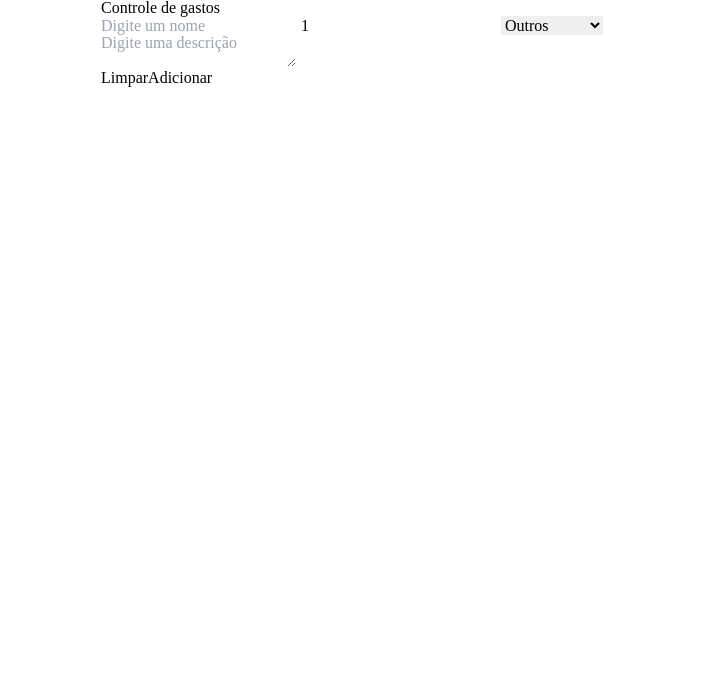
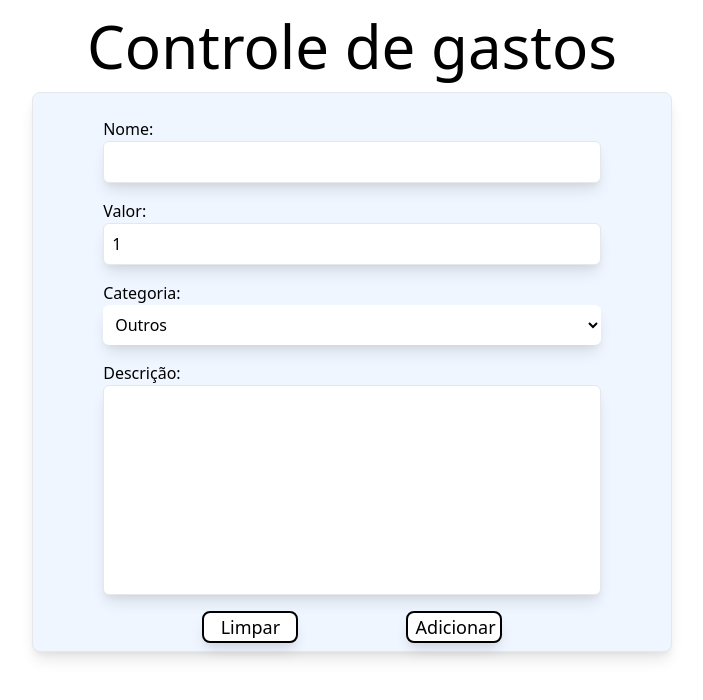
Before and after one commit to PGP27/controle-de-gastos, a React (Create React App) app: page /add-expense in a window 1280 px wide. Shown: the top 700 px of the page, without its empty margins (288-991 px from the left). Built offline with nearby package versions, Linux system fonts and the light colour scheme.

Commit message:
Latest update

```diff
--- a/src/App.js
+++ b/src/App.js
@@ -7,8 +7,10 @@ import expenseDetails from './pages/expenseDetails';
 
 const App = () => {
   return (
-    <div>
-      <Link to="/"><h1>Controle de gastos</h1></Link>
+    <div className="w-full flex flex-col items-center">
+      <Link to="/" className="flex justify-center">
+        <h1 className="w-full text-3xl text-center p-4 sm:text-5xl lg:text-6xl">Controle de gastos</h1>
+      </Link>
       <Switch>
         <Route exact path="/" component={ home } />
         <Route path="/add-expense" component={ addExpense } />
--- a/src/components/Form/Form.js
+++ b/src/components/Form/Form.js
@@ -69,41 +69,77 @@ const Form = () => {
   if (expense) {
     const { name, number, category, description } = expense;
     return (
-      <form>
-        <div>
+      <form className="w-full flex flex-col items-center p-2 shadow-lg rounded-lg border border-gray bg-blue-50 sm:w-4/5 lg:w-1/2">
+        <div className="w-full flex flex-col items-center">
+          <div className="flex flex-col w-4/5 mt-4">
+            <span>Nome:</span>
             <input
               type="text"
-            placeholder="Digite um nome"
               required
+              autoCorrect="off"
+              autoComplete="off"
               name="name"
               value={ name }
               onChange={ handleChange }
+              className="shadow-lg p-2 rounded-md border border-gray focus:outline-none focus:ring-2"
             />
+          </div>
+          <div className="flex flex-col w-4/5 mt-4">
+            <span>Valor:</span>
             <input
               type="number"
               required
+              autoCorrect="off"
+              autoComplete="off"
               min='1'
               step='0.01'
               name="number"
               value={ number }
               onChange={ handleChange }
+              className="shadow-lg p-2 rounded-md border border-gray focus:outline-none focus:ring-2"
             />
-          <select required name="category" value={ category } onChange={ handleChange }>
+          </div>
+          <div className="flex flex-col w-4/5 mt-4">
+            <span>Categoria:</span>
+            <select
+              required name="category"
+              value={ category }
+              onChange={ handleChange }
+              className="p-2 outline-none shadow-lg rounded-md bg-white"
+            >
               { expenseCategoryTypes.map((category) => (
                 <option key={ category }>{ category }</option>
               )) }
             </select>
           </div>
+        </div>
+        <div className="flex flex-col w-4/5 mt-4">
+          <span>Descrição:</span>
           <textarea
-          placeholder="Digite uma descrição"
             required
+            autoCorrect="off"
+            autoComplete="off"
+            rows="8"
+            style={ { resize: 'none' } }
             name="description"
             value={ description }
             onChange={ handleChange }
+            className="shadow-lgs p-2 rounded-md shadow-lg border border-gray focus:outline-none focus:ring-2"
           />
-        <div>
-          <button onClick={ clearForm } >Limpar</button>
-          <button onClick={ saveExpense } >Adicionar</button>
+        </div>
+        <div className="w-4/5 mt-4 flex justify-evenly text-lg">
+          <button
+            onClick={ clearForm }
+            className="w-24 px-2 mx-2 shadow-lg border-2 border-black rounded-lg bg-white transition hover:bg-yellow-100"
+          >
+            Limpar
+          </button>
+          <button
+            onClick={ saveExpense }
+            className="w-24 px-2 mx-2 shadow-lg border-2 border-black rounded-lg bg-white transition hover:bg-green-100"
+          >
+            Adicionar
+          </button>
         </div>
       </form>
     );
--- a/src/components/Header/Header.js
+++ b/src/components/Header/Header.js
@@ -1,27 +1,48 @@
 import React from 'react';
 import { Link } from 'react-router-dom';
 import { expenseCategoryTypes } from '../../utils/index';
+import addIcon from '../../images/add.svg';
 
 const Header = () => {
   return (
-    <header>
-      <div>
-        <Link to="/add-expense">
-          <span>Adicionar gasto</span>
+    <header className="w-full flex flex-col items-center shadow-lg rounded-lg border border-gray bg-blue-50 sm:w-4/5 lg:w-1/2">
+      <div className="w-full flex justify-center mt-4 mb-4">
+        <Link to="/add-expense" className="flex items-center mr-2 rounded-full transition hover:bg-gray-200">
+          <img src={ addIcon } alt="Add icon" className="w-8" />
+          <span className="hidden mr-2 text-lg sm:flex">Adicionar gasto</span>
         </Link>
         <input
           type="text"
           placeholder="Busque pelo nome ou descrição de um gasto"
+          className="w-4/5 shadow-lg p-2 rounded-md border border-gray focus:outline-none focus:ring-2 sm:w-3/5"
+          autoCorrect="off"
+          autoComplete="off"
         />
       </div>
-      <div>
-        <span>Filtrar por:</span>
-        <select>
-          { expenseCategoryTypes.map((category) => (
-            <option key={ category } >{ category }</option>
-          )) }
-        </select>
-        <button type="button">Filtrar</button>
+      <div className="w-full flex flex-col mt-4 mb-4 text-lg sm:flex-row sm:justify-evenly">
+        <div className="flex flex-col items-center mb-8 sm:flex-row sm:mb-0">
+          <div className="bg-white rounded-lg shadow-lg border border-gray">
+            <span className="px-2 mx-2">Filtrar por:</span>
+              <select className="px-2 mx-2 bg-white outline-none">
+                { expenseCategoryTypes.map((category) => (
+                  <option key={ category }>{ category }</option>
+                )) }
+              </select>
+          </div>
+          <button
+            type="button"
+            className="w-1/2 px-2 mx-2 shadow-lg border-2 border-black rounded-lg bg-white transition hover:bg-green-100 sm:w-20"
+          >
+            Filtrar
+          </button>
+        </div>
+        <div className="flex justify-center items-center">
+          <span className="px-2 mx-2">Favoritos:</span>
+          <input
+            type="checkbox"
+            className="p-2"
+          />
+        </div>
       </div>
     </header>
   );
--- a/src/globals.css
+++ b/src/globals.css
@@ -13,7 +13,6 @@ menu, nav, output, ruby, section, summary,
 time, mark, audio, video {
 	margin: 0;
 	padding: 0;
-	border: 0;
 	font-size: 100%;
 	font: inherit;
 	vertical-align: baseline;
@@ -47,7 +46,6 @@ table {
   margin:0;
   vertical-align:baseline;
   list-style:none;
-  border:0;
   max-width: 100%;
 }
 
@@ -61,6 +59,11 @@ html, body, #root {
 }
 
 #root {
+	width: 100%;
 	display: flex;
 	justify-content: center;
 }
+
+input[type=checkbox] {
+	transform: scale(1.3);
+}
--- a/src/index.js
+++ b/src/index.js
@@ -3,8 +3,8 @@ import ReactDOM from 'react-dom';
 import { Provider } from 'react-redux';
 import { BrowserRouter } from 'react-router-dom';
 import store from './store';
+import './globals.css';
 import './index.css';
-import './globals.css';
 import App from './App';
 import reportWebVitals from './reportWebVitals';
 
--- a/src/pages/index.js
+++ b/src/pages/index.js
@@ -3,7 +3,7 @@ import Header from '../components/Header/Header';
 
 const index = () => {
   return (
-    <div>
+    <div className="w-full flex justify-center">
       <Header />
     </div>
   );
```
Also changed, not shown: src/images/add.svg (added). Lines whose indentation alone changed are shown as unchanged.
